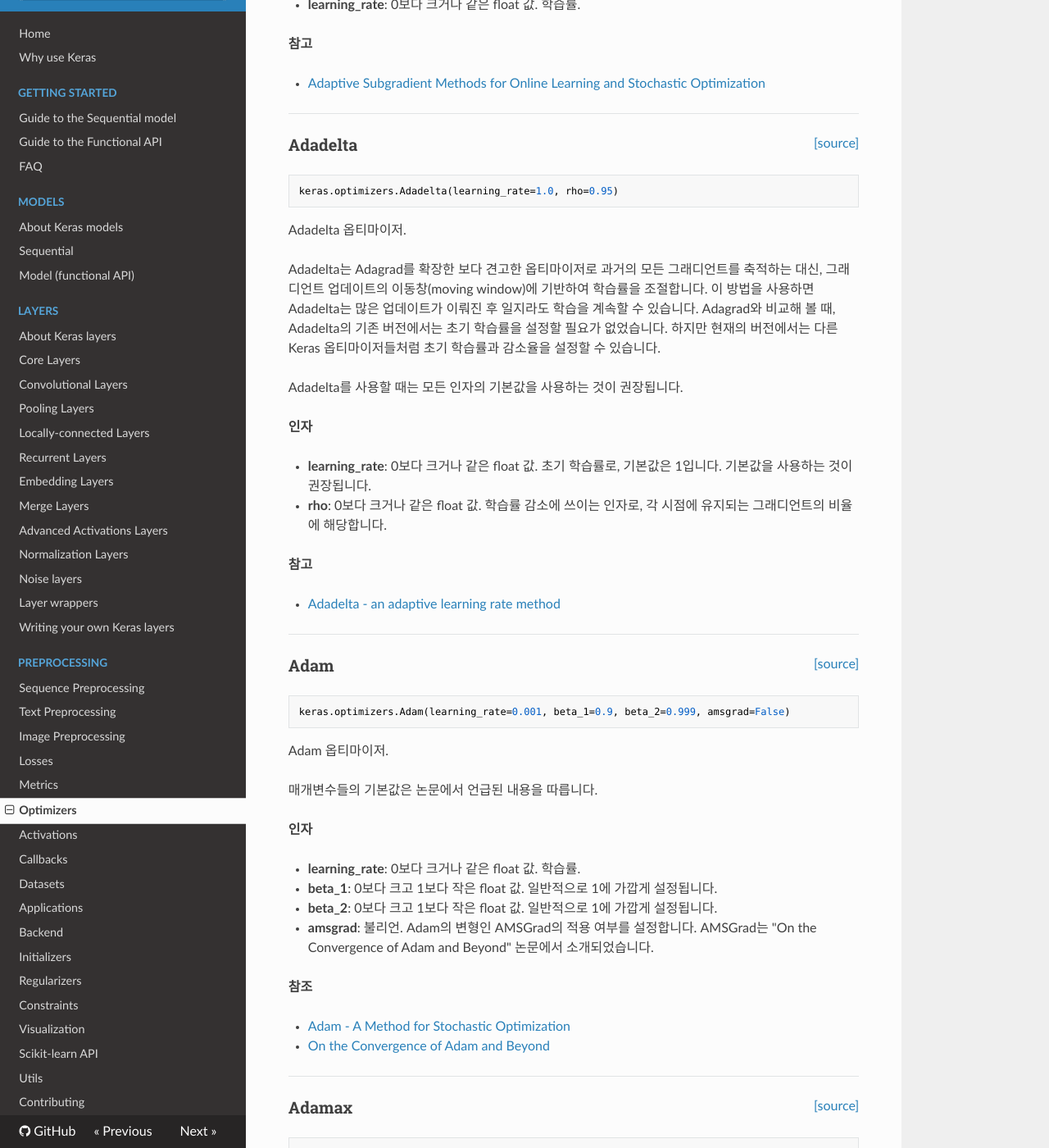
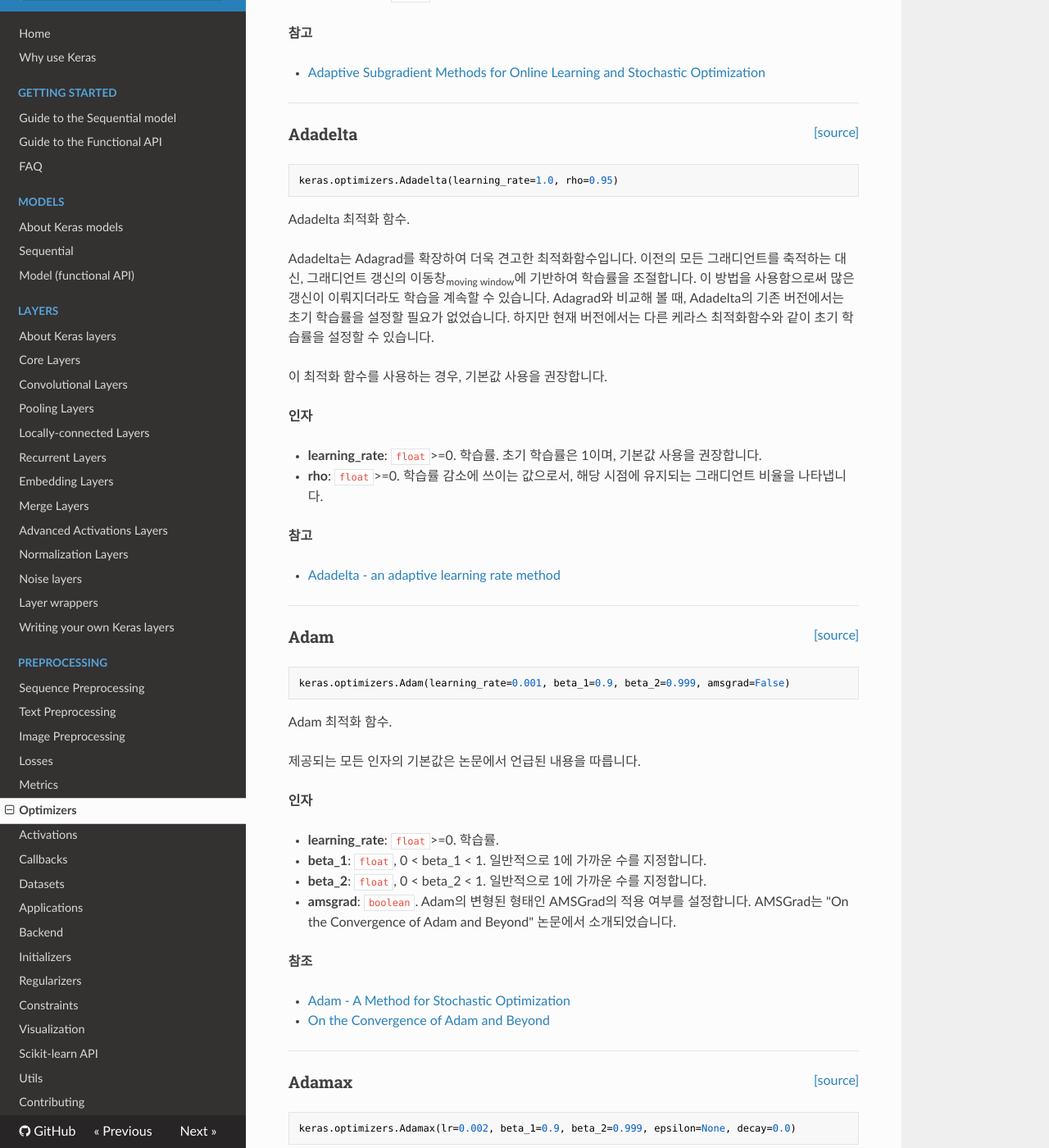
Before and after one commit to keras-team/keras-docs-ko, an MkDocs documentation site: the page built from sources/optimizers.md, in a window 1280 px wide and 1400 px high, scrolled down 2149 px. Shown: the whole window at 82% size. Built offline with MkDocs 1.6.1, drawn with Linux system fonts in a browser that asks for light colours; nearby versions of some CDN libraries; some of the changed text lies outside the part shown.

Commit message:
Update optimizers.md
내용 변경하였습니다.

````diff
--- a/sources/optimizers.md
+++ b/sources/optimizers.md
@@ -1,6 +1,6 @@
-## 옵티마이저의 사용법
+## 최적화 함수의 사용법<sub>Usage of optimizers</sub>
 
-옵티마이저는 Keras 모델을 컴파일하기 위해 필요한 두 개의 매개변수(parameter) 중 하나입니다.
+최적화 함수<sub>opti</sub>는 손실 함수<sub>loss</sub>와 더불어 케라스 모델을 컴파일<sub>compile</sub>하기 위한 인자입니다.
 
 ```python
 from keras import optimizers
@@ -9,38 +9,37 @@
 model.add(Dense(64, kernel_initializer='uniform', input_shape=(10,)))
 model.add(Activation('softmax'))
 
+# 최적화 함수의 객체를 만듭니다.
 sgd = optimizers.SGD(lr=0.01, decay=1e-6, momentum=0.9, nesterov=True)
 model.compile(loss='mean_squared_error', optimizer=sgd)
 ```
 
-옵티마이저는 위의 예제와 같이 객체를 만들어 `model.compile()`의 인자로 전달하거나, 아래와 같이 이름으로 사용할 수도 있습니다. 후자의 경우에는 해당 옵티마이저의 기본 설정이 사용됩니다.
+최적화 함수는 위의 예시와 같이 객체를 만들어 `model.compile()`의 인자로 전달하거나, 아래와 같이 문자열 형태로 전달할 수 있습니다.
+문자열을 전달할 경우, 해당 최적화 함수의 모든 인자는 기본값으로 사용됩니다.
 
 ```python
-# 옵티마이저의 이름을 사용하는 경우에는
-# 기본 설정이 사용됩니다.
+# 최적화 함수를 문자열 형태로 전달하는 경우는
+# 기본값이 사용됩니다.
 model.compile(loss='mean_squared_error', optimizer='sgd')
 ```
 
 ---
 
-## 모든 Keras 옵티마이저에 공통적인 매개변수
+## 모든 케라스 최적화 함수에 사용되는 공통 인자
 
-모든 옵티마이저는 `clipnorm`과 `clipvalue` 매개변수를 통해 그래디언트 클리핑(gradient clipping)을 조절할 수 있습니다.
+모든 최적화 함수는 `clipnorm`과 `clipvalue` 인자를 통해 그래디언트 클리핑(gradient clipping)을 조절할 수 있습니다.
 
 ```python
 from keras import optimizers
 
-# All parameter gradients will be clipped to
-# a maximum norm of 1.
+# 모든 그래디언트의 노름의 크기는 최대 1입니다.
 sgd = optimizers.SGD(lr=0.01, clipnorm=1.)
 ```
 
 ```python
 from keras import optimizers
 
-# All parameter gradients will be clipped to
-# a maximum value of 0.5 and
-# a minimum value of -0.5.
+# 모든 그래디언트의 노름의 크기는 최소 -0.5, 최대 0.5로 제한됩니다.
 sgd = optimizers.SGD(lr=0.01, clipvalue=0.5)
 ```
 
@@ -53,16 +52,16 @@
 keras.optimizers.SGD(learning_rate=0.01, momentum=0.0, nesterov=False)
 ```
 
-확률적 경사 하강법(Stochastic Gradient Descent, SGD) 옵티마이저.
+확률적 경사 하강법<sub>Stochastic Gradient Descent</sub> 최적화 함수
 
-모멘텀과 네스테로프 모멘텀(Nesterov momentum), 그리고 학습률 감소 기법(learning rate decay)을 지원합니다.
+모멘텀과 네스테로프 모멘텀<sub>nesterov momentum</sub> 인자를 지정할 수 있습니다.
 
 __인자__
 
-- __learning_rate__: 0보다 크거나 같은 float 값. 학습률.
-- __momentum__: 0보다 크거나 같은 float 값.
-    SGD를 적절한 방향으로 가속화하며, 흔들림(진동)을 줄여주는 매개변수입니다.
-- __nesterov__: 불리언. 네스테로프 모멘텀의 적용 여부를 설정합니다.
+- __learning_rate__: `float`>=0. 학습률.
+- __momentum__: `float`>=0. 적절한 방향으로 SGD의 학습 속도를 가속화하며,
+흔들림(진동)<sub>oscillations</sub>을 줄여줍니다.
+- __nesterov__: `boolean`. 네스테로프 모멘텀의 적용 여부를 설정합니다.
 
 ----
 
@@ -73,14 +72,14 @@
 keras.optimizers.RMSprop(learning_rate=0.001, rho=0.9)
 ```
 
-RMSProp 옵티마이저.
+RMSProp 최적화 함수.
 
-RMSProp을 사용할 때는 학습률을 제외한 모든 인자의 기본값을 사용하는 것이 권장됩니다.
+이 최적화 함수를 사용할 때, 학습률을 제외한 모든 인자에서 기본값 사용을 권장합니다.
 
 __인자__
 
-- __learning_rate__: 0보다 크거나 같은 float 값. 학습률.
-- __rho__: 0보다 크거나 같은 float 값.
+- __learning_rate__: `float`>=0. 학습률.
+- __rho__: `float`>=0.
 
 __참고__
 
@@ -95,17 +94,17 @@
 keras.optimizers.Adagrad(learning_rate=0.01)
 ```
 
-Adagrad 옵티마이저.
+Adagrad 최적화 함수.
 
-Adagrad는 모델 파라미터별 학습률을 사용하는 옵티마이저로,
-파라미터의 값이 업데이트되는 빈도에 의해 학습률이 결정됩니다.
-파라미터가 더 자주 업데이트될수록, 더 작은 학습률이 사용됩니다.
+Adagrad는 매개변수마다 다르게 적용되는 학습률이 사용되며,
+매개변수의 값이 갱신되는 빈도에 따라 학습률이 결정됩니다.
+매개변수가 더 자주 갱신될수록, 더 작은 학습률이 사용됩니다.
 
-Adagrad를 사용할 때는 모든 인자의 기본값을 사용하는 것이 권장됩니다.
+이 최적화 함수를 사용하는 경우, 기본값 사용을 권장합니다.
 
 __인자__
 
-- __learning_rate__: 0보다 크거나 같은 float 값. 학습률.
+- __learning_rate__: `float`>=0. 학습률.
 
 __참고__
 
@@ -121,22 +120,21 @@
 keras.optimizers.Adadelta(learning_rate=1.0, rho=0.95)
 ```
 
-Adadelta 옵티마이저.
+Adadelta 최적화 함수.
 
-Adadelta는 Adagrad를 확장한 보다 견고한 옵티마이저로
-과거의 모든 그래디언트를 축적하는 대신, 그래디언트 업데이트의 이동창(moving window)에 기반하여 학습률을 조절합니다.
-이 방법을 사용하면 Adadelta는 많은 업데이트가 이뤄진 후 일지라도 학습을 계속할 수 있습니다.
+Adadelta는 Adagrad를 확장하여 더욱 견고한 최적화함수입니다.
+이전의 모든 그래디언트를 축적하는 대신, 그래디언트 갱신의 이동창<sub>moving window</sub>에 기반하여 학습률을 조절합니다.
+이 방법을 사용함으로써 많은 갱신이 이뤄지더라도 학습을 계속할 수 있습니다.
 Adagrad와 비교해 볼 때, Adadelta의 기존 버전에서는 초기 학습률을 설정할 필요가 없었습니다.
-하지만 현재의 버전에서는 다른 Keras 옵티마이저들처럼 초기 학습률과 감소율을 설정할 수 있습니다.
+하지만 현재 버전에서는 다른 케라스 최적화함수와 같이 초기 학습률을 설정할 수 있습니다.
 
-Adadelta를 사용할 때는 모든 인자의 기본값을 사용하는 것이 권장됩니다.
+이 최적화 함수를 사용하는 경우, 기본값 사용을 권장합니다.
 
 __인자__
 
-- __learning_rate__: 0보다 크거나 같은 float 값. 초기 학습률로, 기본값은 1입니다.
-    기본값을 사용하는 것이 권장됩니다.
-- __rho__: 0보다 크거나 같은 float 값.
-    학습률 감소에 쓰이는 인자로, 각 시점에 유지되는 그래디언트의 비율에 해당합니다.
+- __learning_rate__: `float`>=0. 학습률. 초기 학습률은 1이며, 기본값 사용을 권장합니다.
+- __rho__: `float`>=0. 학습률 감소에 쓰이는 값으로서,
+해당 시점에 유지되는 그래디언트 비율을 나타냅니다.
 
 __참고__
 
@@ -152,16 +150,16 @@
 keras.optimizers.Adam(learning_rate=0.001, beta_1=0.9, beta_2=0.999, amsgrad=False)
 ```
 
-Adam 옵티마이저.
+Adam 최적화 함수.
 
-매개변수들의 기본값은 논문에서 언급된 내용을 따릅니다.
+제공되는 모든 인자의 기본값은 논문에서 언급된 내용을 따릅니다.
 
 __인자__
 
-- __learning_rate__: 0보다 크거나 같은 float 값. 학습률.
-- __beta_1__: 0보다 크고 1보다 작은 float 값. 일반적으로 1에 가깝게 설정됩니다.
-- __beta_2__: 0보다 크고 1보다 작은 float 값. 일반적으로 1에 가깝게 설정됩니다.
-- __amsgrad__: 불리언. Adam의 변형인 AMSGrad의 적용 여부를 설정합니다.
+- __learning_rate__: `float`>=0. 학습률.
+- __beta_1__: `float`, 0 < beta_1 < 1. 일반적으로 1에 가까운 수를 지정합니다.
+- __beta_2__: `float`, 0 < beta_2 < 1. 일반적으로 1에 가까운 수를 지정합니다.
+- __amsgrad__: `boolean`. Adam의 변형된 형태인 AMSGrad의 적용 여부를 설정합니다.
     AMSGrad는 "On the Convergence of Adam and Beyond" 논문에서 소개되었습니다.
 
 __참조__
@@ -180,16 +178,16 @@
 keras.optimizers.Adamax(lr=0.002, beta_1=0.9, beta_2=0.999, epsilon=None, decay=0.0)
 ```
 
-Adam 논문의 섹션 7에 소개된 Adamax 옵티마이저.
+Adam 논문의 섹션 7에 소개된 Adamax 최적화 함수.
 
-무한 노름(infinity norm)에 기반한 Adam의 변형입니다.
-매개변수들의 기본값은 논문에서 언급된 내용을 따릅니다.
+무한 노름(infinity norm)에 기반한 Adam의 변형된 형태입니다.
+제공되는 모든 인자의 기본값은 논문에서 언급된 내용을 따릅니다.
 
 __인자__
 
-- __learning_rate__: 0보다 크거나 같은 float 값. 학습률.
-- __beta_1__: 0보다 크고 1보다 작은 float 값. 일반적으로 1에 가깝게 설정됩니다.
-- __beta_2__: float, 0 < beta < 1. Generally close to 1.
+- __learning_rate__: `float`>=0. 학습률.
+- __beta_1__: `float`, 0 < beta_1 < 1. 일반적으로 1에 가까운 수를 지정합니다.
+- __beta_2__: `float`, 0 < beta_2 < 1. 일반적으로 1에 가까운 수를 지정합니다.
 
 
 __참고__
@@ -206,19 +204,19 @@
 keras.optimizers.Nadam(learning_rate=0.002, beta_1=0.9, beta_2=0.999)
 ```
 
-네스테로프 Adam 옵티마이저.
+네스테로프 Adam 최적화 함수.
 
 Adam이 본질적으로는 모멘텀이 적용된 RMSprop인 것처럼,
 Nadam은 네스테로프 모멘텀이 적용된 RMSprop입니다.
 
-매개변수들의 기본값은 논문에서 언급된 내용을 따릅니다.
-Nadam을 사용할 때는 모든 인자의 기본값을 사용하는 것이 권장됩니다.
+제공되는 모든 인자의 기본값은 논문에서 언급된 내용을 따릅니다.
+이 최적화 함수를 사용하는 경우, 기본값 사용을 권장합니다.
 
 __인자__
 
-- __learning_rate__: 0보다 크거나 같은 float 값. 학습률.
-- __beta_1__: 0보다 크고 1보다 작은 float 값. 일반적으로 1에 가깝게 설정됩니다.
-- __beta_2__: 0보다 크고 1보다 작은 float 값. 일반적으로 1에 가깝게 설정됩니다.
+- __learning_rate__: `float`>=0. 학습률.
+- __beta_1__: `float`, 0 < beta_1 < 1. 일반적으로 1에 가까운 수를 지정합니다.
+- __beta_2__: `float`, 0 < beta_2 < 1. 일반적으로 1에 가까운 수를 지정합니다.
 
 __참고__
 
````
